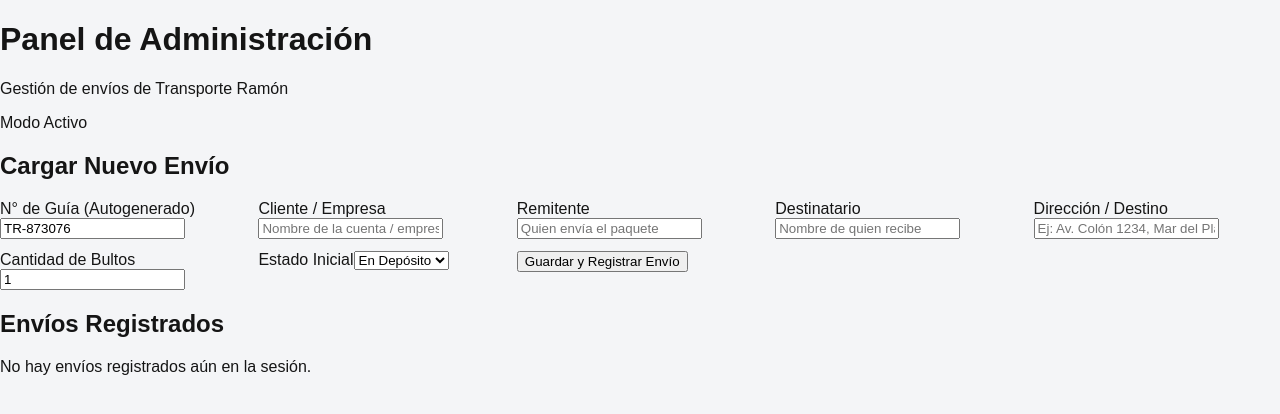
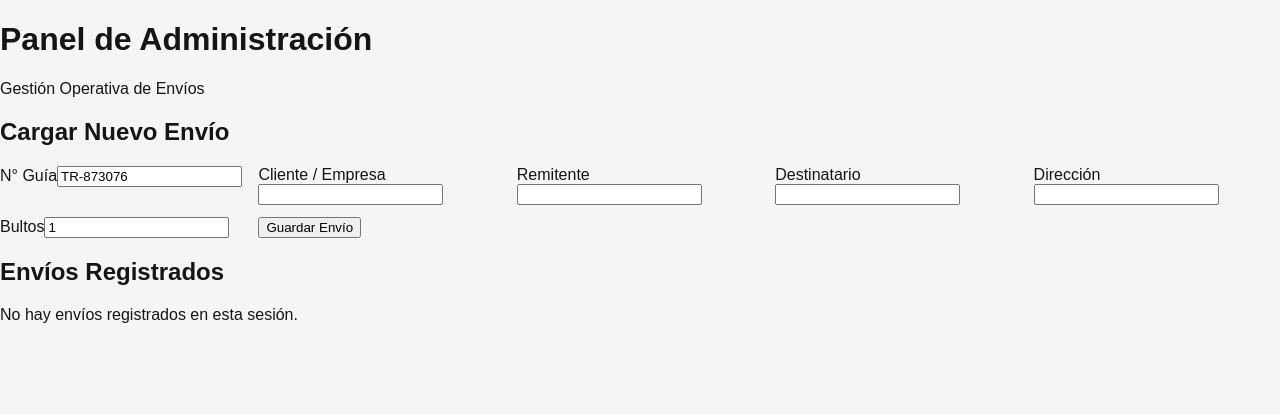
Before and after one commit to TransporteRamon/TransporteRamon, a Next.js app: page /admin in a window 1280 px wide. Shown: the top 414 px of the page. Built offline with nearby package versions, Linux system fonts and the light colour scheme.

Commit message:
Update page.tsx

```diff
--- a/app/admin/page.tsx
+++ b/app/admin/page.tsx
@@ -24,11 +24,7 @@ export default function AdminPage() {
   const [bultos, setBultos] = useState<number | "">(1);
   const [estado, setEstado] = useState("En Depósito");
 
-  // Generar número de guía automático al cargar la página
-  const generarGuia = () => {
-    const numero = Math.floor(100000 + Math.random() * 900000);
-    return `TR-${numero}`;
-  };
+  const generarGuia = () => `TR-${Math.floor(100000 + Math.random() * 900000)}`;
 
   useEffect(() => {
     setGuia(generarGuia());
@@ -50,7 +46,6 @@ export default function AdminPage() {
 
     setEnvios([nuevoEnvio, ...envios]);
 
-    // Limpiar formulario y asignar nuevo número de guía
     setGuia(generarGuia());
     setCliente("");
     setRemitente("");
@@ -60,160 +55,133 @@ export default function AdminPage() {
     setEstado("En Depósito");
   };
 
+  const handleCambiarEstado = (index: number, nuevoEstado: string) => {
+    const copia = [...envios];
+    copia[index].estado = nuevoEstado;
+    setEnvios(copia);
+  };
+
+  const handleImprimirEtiqueta = (item: Envio) => {
+    const ventana = window.open("", "_blank");
+    if (!ventana) return;
+    ventana.document.write(`
+      <html>
+        <head>
+          <title>Etiqueta ${item.guia}</title>
+          <style>
+            body { font-family: sans-serif; padding: 20px; }
+            .box { border: 3px solid #000; padding: 20px; max-w: 400px; margin: auto; }
+            .header { font-size: 20px; font-weight: bold; color: #dc2626; border-bottom: 2px solid #000; padding-bottom: 5px; }
+            .code { font-size: 24px; font-family: monospace; font-weight: bold; text-align: center; background: #f1f5f9; padding: 10px; margin: 15px 0; }
+          </style>
+        </head>
+        <body>
+          <div class="box">
+            <div class="header">TRANSPORTE RAMÓN</div>
+            <div class="code">${item.guia}</div>
+            <p><strong>Remitente:</strong> ${item.remitente}</p>
+            <p><strong>Destinatario:</strong> ${item.destinatario}</p>
+            <p><strong>Dirección:</strong> ${item.direccion}</p>
+            <p><strong>Bultos:</strong> ${item.bultos}</p>
+          </div>
+          <script>window.print();</script>
+        </body>
+      </html>
+    `);
+    ventana.document.close();
+  };
+
   return (
-    <div className="min-h-screen bg-gray-50 p-6">
-      <div className="max-w-5xl mx-auto space-y-6">
-        {/* Encabezado */}
-        <div className="bg-white p-6 rounded-xl shadow-sm border border-gray-200 flex justify-between items-center">
+    <div className="min-h-screen bg-slate-50 p-6">
+      <div className="max-w-6xl mx-auto space-y-6">
+        <div className="bg-white p-6 rounded-xl shadow-sm border flex justify-between items-center">
           <div>
-            <h1 className="text-2xl font-bold text-gray-900">Panel de Administración</h1>
-            <p className="text-gray-500">Gestión de envíos de Transporte Ramón</p>
+            <h1 className="text-2xl font-bold text-slate-900">Panel de Administración</h1>
+            <p className="text-slate-500">Gestión Operativa de Envíos</p>
           </div>
-          <span className="bg-red-100 text-red-800 text-xs font-semibold px-3 py-1 rounded-full">
-            Modo Activo
-          </span>
         </div>
 
-        {/* Formulario de Carga */}
-        <div className="bg-white p-6 rounded-xl shadow-sm border border-gray-200">
-          <h2 className="text-lg font-semibold mb-4 text-gray-800 border-b pb-2">Cargar Nuevo Envío</h2>
+        {/* Formulario */}
+        <div className="bg-white p-6 rounded-xl shadow-sm border">
+          <h2 className="text-lg font-bold mb-4 border-b pb-2">Cargar Nuevo Envío</h2>
           <form onSubmit={handleCrearEnvio} className="grid grid-cols-1 md:grid-cols-3 gap-4">
-
             <div>
-              <label className="block text-sm font-medium text-gray-700 mb-1">
-                N° de Guía (Autogenerado)
-              </label>
-              <input
-                type="text"
-                value={guia}
-                onChange={(e) => setGuia(e.target.value)}
-                className="w-full p-2.5 border rounded-lg bg-gray-50 font-bold text-red-600 focus:ring-2 focus:ring-red-500 outline-none"
-                required
-              />
+              <label className="block text-sm font-medium mb-1">N° Guía</label>
+              <input type="text" value={guia} readOnly className="w-full p-2.5 border rounded-lg bg-slate-100 font-bold text-red-600" />
             </div>
-
             <div>
-              <label className="block text-sm font-medium text-gray-700 mb-1">Cliente / Empresa</label>
-              <input
-                type="text"
-                placeholder="Nombre de la cuenta / empresa"
-                value={cliente}
-                onChange={(e) => setCliente(e.target.value)}
-                className="w-full p-2.5 border rounded-lg focus:ring-2 focus:ring-red-500 outline-none"
-                required
-              />
+              <label className="block text-sm font-medium mb-1">Cliente / Empresa</label>
+              <input type="text" value={cliente} onChange={(e) => setCliente(e.target.value)} required className="w-full p-2.5 border rounded-lg" />
             </div>
-
             <div>
-              <label className="block text-sm font-medium text-gray-700 mb-1">Remitente</label>
-              <input
-                type="text"
-                placeholder="Quien envía el paquete"
-                value={remitente}
-                onChange={(e) => setRemitente(e.target.value)}
-                className="w-full p-2.5 border rounded-lg focus:ring-2 focus:ring-red-500 outline-none"
-              />
+              <label className="block text-sm font-medium mb-1">Remitente</label>
+              <input type="text" value={remitente} onChange={(e) => setRemitente(e.target.value)} className="w-full p-2.5 border rounded-lg" />
             </div>
-
             <div>
-              <label className="block text-sm font-medium text-gray-700 mb-1">Destinatario</label>
-              <input
-                type="text"
-                placeholder="Nombre de quien recibe"
-                value={destinatario}
-                onChange={(e) => setDestinatario(e.target.value)}
-                className="w-full p-2.5 border rounded-lg focus:ring-2 focus:ring-red-500 outline-none"
-                required
-              />
+              <label className="block text-sm font-medium mb-1">Destinatario</label>
+              <input type="text" value={destinatario} onChange={(e) => setDestinatario(e.target.value)} required className="w-full p-2.5 border rounded-lg" />
             </div>
-
             <div>
-              <label className="block text-sm font-medium text-gray-700 mb-1">Dirección / Destino</label>
-              <input
-                type="text"
-                placeholder="Ej: Av. Colón 1234, Mar del Plata"
-                value={direccion}
-                onChange={(e) => setDireccion(e.target.value)}
-                className="w-full p-2.5 border rounded-lg focus:ring-2 focus:ring-red-500 outline-none"
-              />
+              <label className="block text-sm font-medium mb-1">Dirección</label>
+              <input type="text" value={direccion} onChange={(e) => setDireccion(e.target.value)} className="w-full p-2.5 border rounded-lg" />
             </div>
-
             <div>
-              <label className="block text-sm font-medium text-gray-700 mb-1">Cantidad de Bultos</label>
-              <input
-                type="number"
-                min="1"
-                placeholder="1"
-                value={bultos}
-                onChange={(e) => setBultos(e.target.value === "" ? "" : Number(e.target.value))}
-                className="w-full p-2.5 border rounded-lg focus:ring-2 focus:ring-red-500 outline-none"
-                required
-              />
+              <label className="block text-sm font-medium mb-1">Bultos</label>
+              <input type="number" min="1" value={bultos} onChange={(e) => setBultos(Number(e.target.value))} required className="w-full p-2.5 border rounded-lg" />
             </div>
-
-            <div className="md:col-span-3">
-              <label className="block text-sm font-medium text-gray-700 mb-1">Estado Inicial</label>
-              <select
-                value={estado}
-                onChange={(e) => setEstado(e.target.value)}
-                className="w-full p-2.5 border rounded-lg focus:ring-2 focus:ring-red-500 outline-none bg-white"
-              >
-                <option value="En Depósito">En Depósito</option>
-                <option value="En Reparto">En Reparto</option>
-                <option value="Entregado">Entregado</option>
-                <option value="Cancelado">Cancelado</option>
-              </select>
-            </div>
-
             <div className="md:col-span-3 pt-2">
-              <button
-                type="submit"
-                className="w-full bg-red-600 text-white font-semibold py-3 rounded-lg hover:bg-red-700 transition shadow-sm"
-              >
-                Guardar y Registrar Envío
+              <button type="submit" className="w-full bg-red-600 text-white font-bold py-3 rounded-lg hover:bg-red-700">
+                Guardar Envío
               </button>
             </div>
           </form>
         </div>
 
-        {/* Lista de Envíos */}
-        <div className="bg-white p-6 rounded-xl shadow-sm border border-gray-200">
-          <h2 className="text-lg font-semibold mb-4 text-gray-800 border-b pb-2">Envíos Registrados</h2>
+        {/* Tabla con Cambio de Estado e Impresión */}
+        <div className="bg-white p-6 rounded-xl shadow-sm border">
+          <h2 className="text-lg font-bold mb-4 border-b pb-2">Envíos Registrados</h2>
           {envios.length === 0 ? (
-            <p className="text-gray-400 text-sm text-center py-6">No hay envíos registrados aún en la sesión.</p>
+            <p className="text-slate-400 text-sm text-center py-6">No hay envíos registrados en esta sesión.</p>
           ) : (
             <div className="overflow-x-auto">
               <table className="w-full text-left border-collapse">
                 <thead>
-                  <tr className="border-b text-xs font-semibold text-gray-500 uppercase bg-gray-50">
-                    <th className="p-3">N° Guía</th>
-                    <th className="p-3">Cliente</th>
-                    <th className="p-3">Remitente</th>
-                    <th className="p-3">Destinatario</th>
+                  <tr className="border-b text-xs font-bold text-slate-500 uppercase bg-slate-50">
+                    <th className="p-3">Guía</th>
+                    <th className="p-3">Cliente / Destino</th>
                     <th className="p-3">Bultos</th>
-                    <th className="p-3">Estado</th>
+                    <th className="p-3">Cambiar Estado</th>
+                    <th className="p-3">Acciones</th>
                   </tr>
                 </thead>
                 <tbody className="divide-y text-sm">
                   {envios.map((item, idx) => (
-                    <tr key={idx} className="hover:bg-gray-50 transition">
+                    <tr key={idx}>
                       <td className="p-3 font-bold text-red-600">{item.guia}</td>
-                      <td className="p-3 text-gray-800 font-medium">{item.cliente}</td>
-                      <td className="p-3 text-gray-600">{item.remitente || "-"}</td>
-                      <td className="p-3 text-gray-800">
-                        {item.destinatario}
-                        {item.direccion && <span className="block text-xs text-gray-400">{item.direccion}</span>}
+                      <td className="p-3">
+                        <span className="font-semibold block">{item.destinatario}</span>
+                        <span className="text-xs text-slate-500">{item.direccion}</span>
                       </td>
-                      <td className="p-3 font-bold text-gray-700">{item.bultos}</td>
+                      <td className="p-3 font-bold">{item.bultos}</td>
                       <td className="p-3">
-                        <span className={`px-2.5 py-1 rounded-full text-xs font-semibold ${
-                          item.estado === "Entregado" ? "bg-green-100 text-green-800" :
-                          item.estado === "En Reparto" ? "bg-yellow-100 text-yellow-800" :
-                          item.estado === "Cancelado" ? "bg-red-100 text-red-800" :
-                          "bg-blue-100 text-blue-800"
-                        }`}>
-                          {item.estado}
-                        </span>
+                        <select
+                          value={item.estado}
+                          onChange={(e) => handleCambiarEstado(idx, e.target.value)}
+                          className="p-1.5 border rounded-md text-xs font-bold bg-white"
+                        >
+                          <option value="En Depósito">En Depósito</option>
+                          <option value="En Reparto">En Reparto</option>
+                          <option value="Entregado">Entregado</option>
+                          <option value="Cancelado">Cancelado</option>
+                        </select>
+                      </td>
+                      <td className="p-3">
+                        <button
+                          onClick={() => handleImprimirEtiqueta(item)}
+                          className="bg-slate-800 text-white px-3 py-1.5 rounded text-xs font-bold hover:bg-black"
+                        >
+                          🖨️ Etiqueta PDF
+                        </button>
                       </td>
                     </tr>
                   ))}
```
